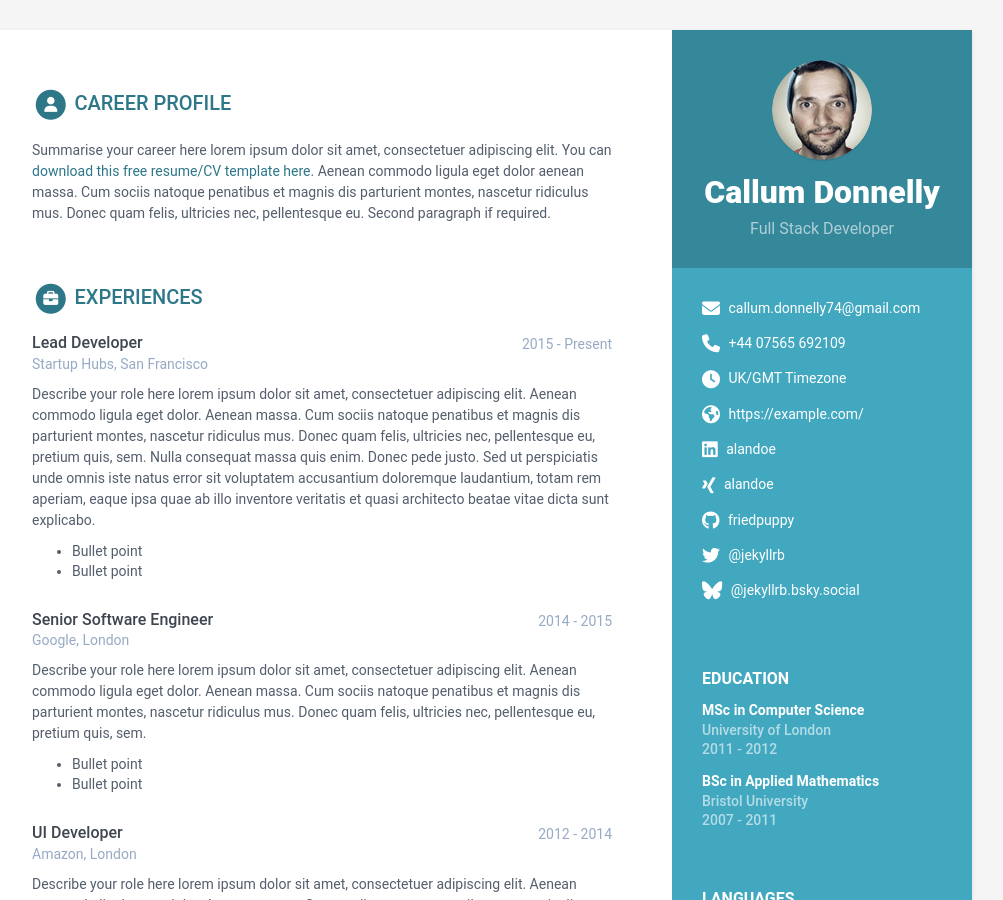
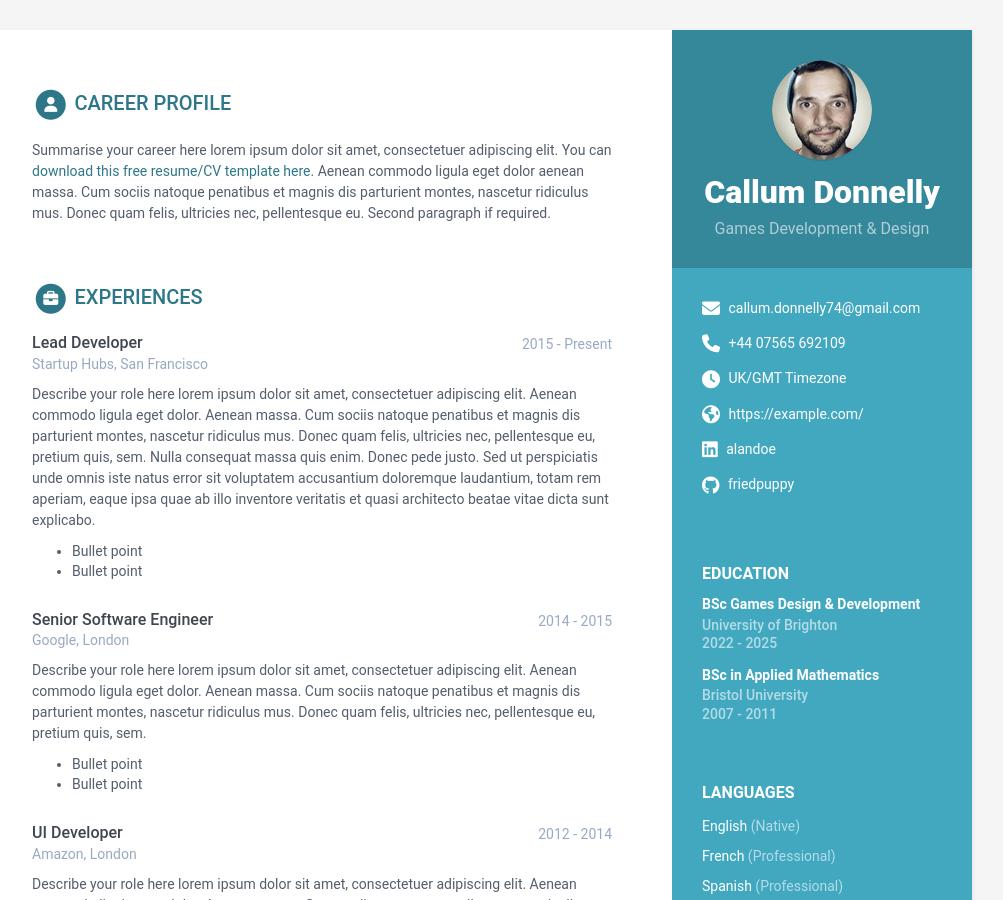
Before and after one commit to friedpuppy/online-cv, a Jekyll site: the page built from index.html, in a window 1280 px wide and 900 px high. Shown: the whole window, without its empty margins (168-1171 px from the left). Built offline with Jekyll 4.4.1, drawn with Linux system fonts in a browser that asks for light colours.

Commit message:
Update data.yml

```diff
--- a/_data/data.yml
+++ b/_data/data.yml
@@ -9,7 +9,7 @@ sidebar:
 
   # Profile information
   name: Callum Donnelly
-  tagline: Full Stack Developer
+  tagline: Games Development & Design
   avatar: profile.png #place a 100x100 picture inside /assets/images/ folder and provide the name of the file below
 
   # Sidebar links
@@ -19,13 +19,13 @@ sidebar:
   citizenship:
   website: https://example.com/ # Include the full website URL, including "http://" or "https://".
   linkedin: alandoe
-  xing: alandoe
+  xing:
   github: friedpuppy
   telegram: # add your nickname without '@' sign
   gitlab:
   bitbucket:
-  bluesky: '@jekyllrb.bsky.social' # Specify your full Bluesky handle
-  twitter: '@jekyllrb'
+  bluesky: # '@jekyllrb.bsky.social' # Specify your full Bluesky handle
+  twitter: # '@jekyllrb'
   stack-overflow: # Number/Username, e.g. 123456/alandoe
   codewars:
   goodreads: # Number-Username, e.g. 123456-alandoe
@@ -73,9 +73,9 @@ career-profile:
 education:
   title: Education
   info:
-  - degree: MSc in Computer Science
-    university: University of London
-    time: 2011 - 2012
+  - degree: BSc Games Design & Development
+    university: University of Brighton
+    time: 2022 - 2025
     details: |
       Describe your study here lorem ipsum dolor sit amet, consectetuer
       adipiscing elit. Aenean commodo ligula eget dolor. Aenean massa. Cum
```
